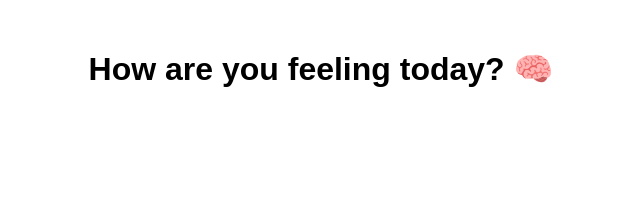
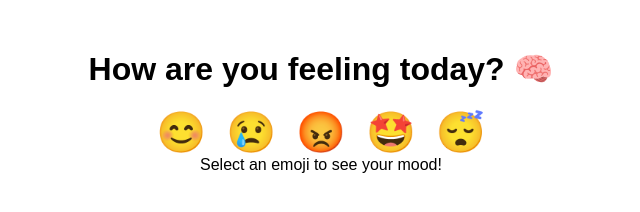
Before and after one commit to themiya-kaluarachchi/Emoji-Mood-Selector, a plain HTML site: page index.html in a window 1280 px wide. Shown: the whole page, without its empty margins (319-959 px from the left). Drawn offline with Linux system fonts and the light colour scheme.

Commit message:
Add Js and make it interactive

```diff
--- a/main.js
+++ b/main.js
@@ -0,0 +1,39 @@
+const moods = [
+  { emoji: "😊", name: "Happy", description: "You're feeling joyful and upbeat!" },
+  { emoji: "😢", name: "Sad", description: "Feeling down? It's okay to be sad sometimes." },
+  { emoji: "😡", name: "Angry", description: "Something is bothering you!" },
+  { emoji: "🤩", name: "Excited", description: "You're full of energy and anticipation!" },
+  { emoji: "😴", name: "Sleepy", description: "You might need a nap..." }
+];
+
+const emojiContainer = document.getElementById("emoji-container");
+const descriptionDiv = document.getElementById("description-container");
+
+const renderEmojis = () =>
+{
+  emojiContainer.innerHTML = "";
+  moods.forEach(({ emoji, name, description }) =>
+  {
+    const span = document.createElement("span");
+    span.textContent = emoji;
+    span.classList.add("emoji");
+
+    span.onclick = () => showMood({ emoji, name, description}, span);
+    emojiContainer.appendChild(span);
+  });
+}
+
+const showMood = ({ emoji, name, description }, element) =>
+{
+  document.querySelectorAll(".emoji").forEach(el => el.classList.remove("selected"));
+  element.classList.add("selected");
+
+  descriptionDiv.innerHTML = `
+    <strong>${name} ${emoji}</strong><br>${description}
+  `;
+
+};
+
+descriptionDiv.innerHTML = "Select an emoji to see your mood!";
+
+renderEmojis();
--- a/style.css
+++ b/style.css
@@ -15,5 +15,5 @@ body
 .selected
 {
   margin-top: 20px;
-  font-size: 20px;
+  font-size: 60px;
 }
```
